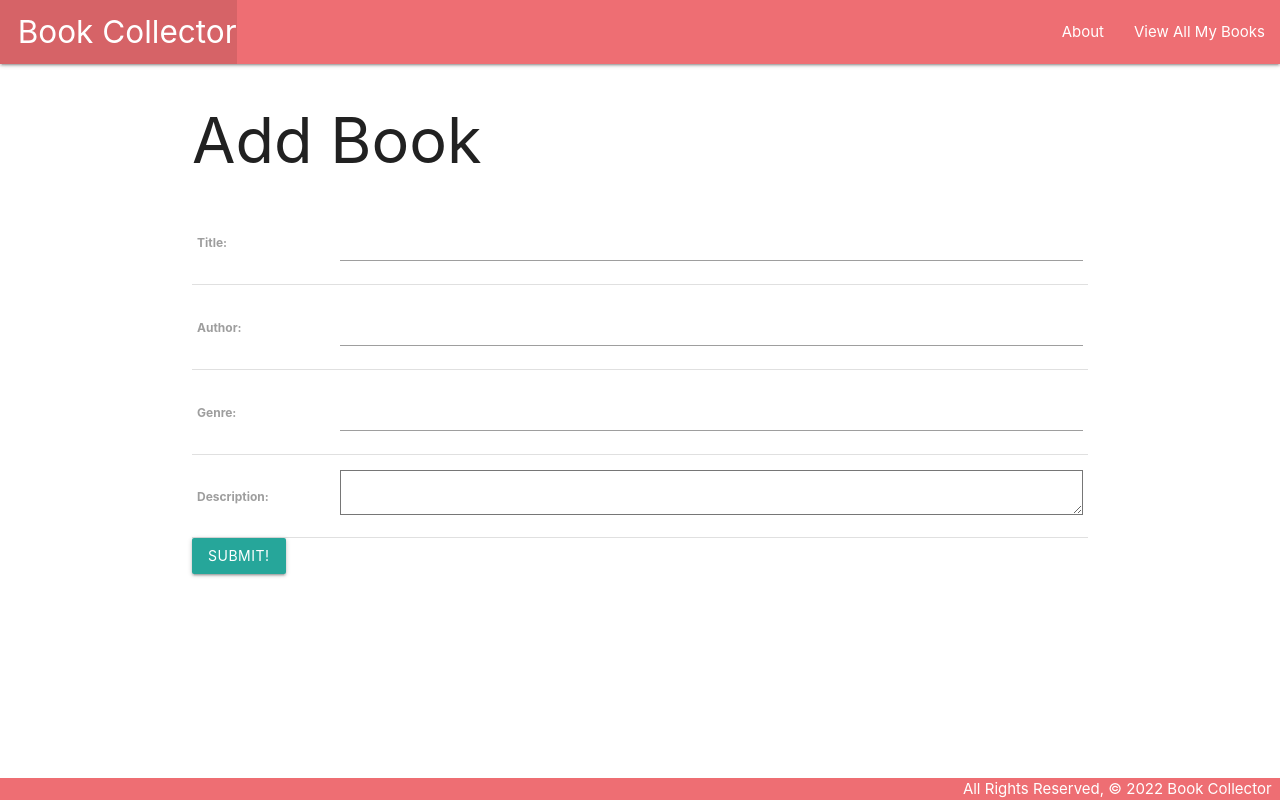
After one commit to raeganmb/book-collector, a Django app: page /books/create/ in a window 1280 px wide. The commit adds this page. Run offline with Django 4.2, Linux system fonts and the light colour scheme.

Commit message:
create, update, delete CBV

```diff
--- a/main_app/models.py
+++ b/main_app/models.py
@@ -1,4 +1,5 @@
 from django.db import models
+from django.urls import reverse
 
 # Create your models here.
 
@@ -10,3 +11,6 @@ class Book(models.Model):
 
     def __str__(self):
         return self.title
+
+    def get_absolute_url(self):
+        return reverse('detail', kwargs={'book_id': self.id})
--- a/main_app/templates/base.html
+++ b/main_app/templates/base.html
@@ -3,19 +3,28 @@
 <!DOCTYPE html>
 <html lang="en">
   <head>
-    <meta charset="UTF-8">
-    <meta name="viewport" content="width=device-width, initial-scale=1.0">
-    <meta http-equiv="X-UA-Compatible" content="ie=edge">
-    <title>Cat Collector</title>
-    <link rel="stylesheet" href="https://cdnjs.cloudflare.com/ajax/libs/materialize/1.0.0/css/materialize.css">
-    <link rel="stylesheet" type="text/css" href="{% static 'css/style.css' %}">
+    <meta charset="UTF-8" />
+    <meta name="viewport" content="width=device-width, initial-scale=1.0" />
+    <meta http-equiv="X-UA-Compatible" content="ie=edge" />
+    <title>Book Collector</title>
+    <link
+      rel="stylesheet"
+      href="https://cdnjs.cloudflare.com/ajax/libs/materialize/1.0.0/css/materialize.css"
+    />
+    <link
+      rel="stylesheet"
+      type="text/css"
+      href="{% static 'css/style.css' %}"
+    />
   </head>
   <body>
     <header class="navbar-fixed">
       <nav>
         <div class="nav-wrapper">
           <ul>
-                    <li><a href="/" class="left brand-logo">&nbsp;&nbsp;Book Collector</a></li>
+            <li>
+              <a href="/" class="left brand-logo">&nbsp;&nbsp;Book Collector</a>
+            </li>
           </ul>
           <ul class="right">
             <li><a href="/about">About</a></li>
@@ -24,12 +33,11 @@
         </div>
       </nav>
     </header>
-    <main class="container">
-        {% block content %}
-        {% endblock %}
-    </main>
+    <main class="container">{% block content %} {% endblock %}</main>
     <footer class="page-footer">
-       <div class="right">All Rights Reserved, &copy; 2022 Book Collector &nbsp;</div>
+      <div class="right">
+        All Rights Reserved, &copy; 2022 Book Collector &nbsp;
+      </div>
     </footer>
   </body>
 </html>
--- /dev/null
+++ b/main_app/templates/main_app/book_form.html
@@ -0,0 +1,16 @@
+{% extends 'base.html' %} {% block content %} {% if object %}
+<h1>Edit <span class="teal-text">{{object.name}}</span></h1>
+{% else %}
+<h1>Add Book</h1>
+{% endif %}
+<!-- Leaving the action empty makes the form post to the same url used to display it -->
+<form action="" method="post">
+  <!-- Django requires the following for security purposes -->
+  {% csrf_token %}
+  <table>
+    <!-- Render the inputs inside of <tr>s & <td>s -->
+    {{ form.as_table }}
+  </table>
+  <input type="submit" value="Submit!" class="btn" />
+</form>
+{% endblock %}
--- a/main_app/urls.py
+++ b/main_app/urls.py
@@ -6,4 +6,7 @@ urlpatterns = [
     path('about/', views.about, name='about'),
     path('books/', views.books_index, name='index'),
     path('books/<int:book_id>/', views.books_detail, name='detail'),
+    path('books/create/', views.BookCreate.as_view(), name='books_create'),
+    path('books/<int:pk>/update/', views.BookUpdate.as_view(), name='books_update'),
+    path('books/<int:pk>/delete/', views.BookDelete.as_view(), name='books_delete'),
 ]
--- a/main_app/views.py
+++ b/main_app/views.py
@@ -1,7 +1,20 @@
 from django.shortcuts import render
+from django.views.generic.edit import CreateView, UpdateView, DeleteView
 from .models import Book
 
 # Create your views here.
+
+class BookCreate(CreateView):
+    model = Book
+    fields = '__all__'
+
+class BookUpdate(UpdateView):
+    model = Book
+    fields = ['author', 'genre', 'description']
+
+class BookDelete(DeleteView):
+    model = Book
+    success_url = '/books/'
 
 def home(request):
     return render(request, 'home.html')
```
Also changed, not shown: main_app/templates/books/detail.html (+5 -2 lines), main_app/templates/main_app/book_confirm_delete.html (added, +14 -0 lines). Lines whose indentation alone changed are shown as unchanged.
